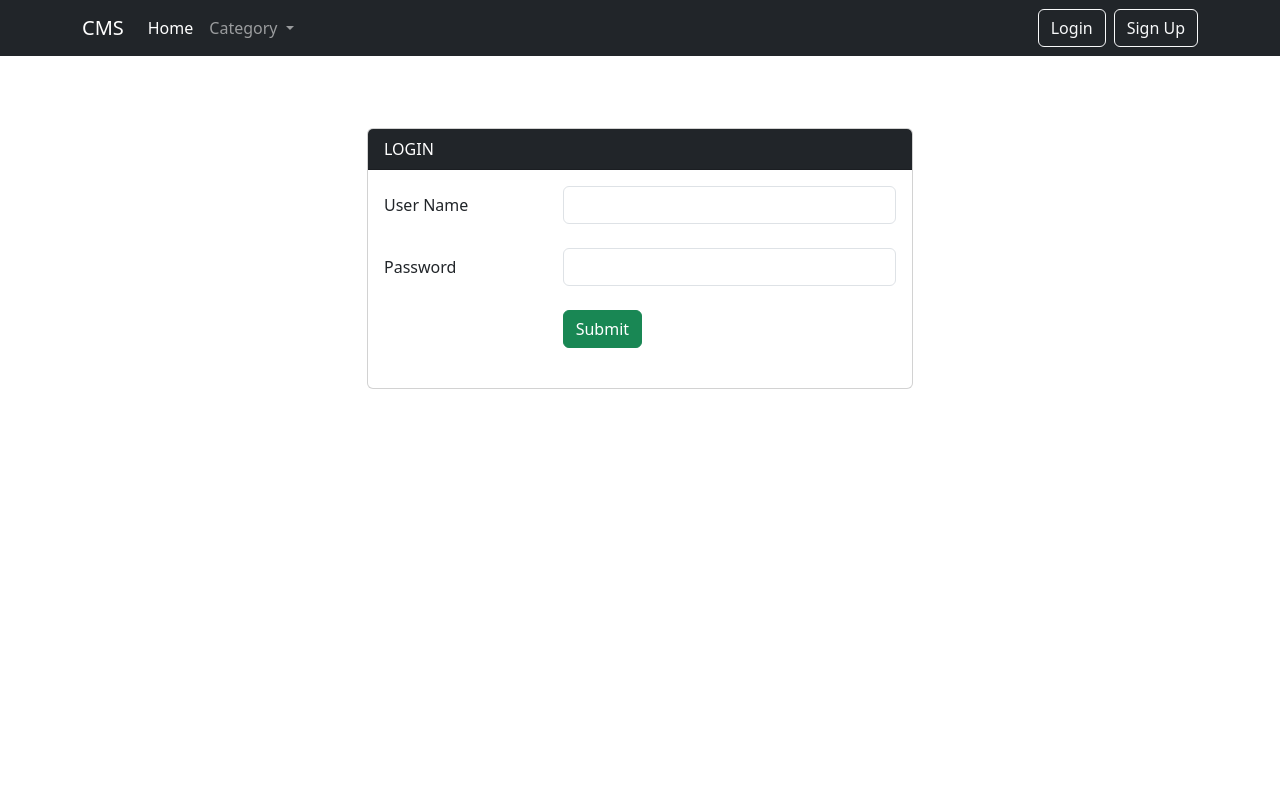
After one commit to BSgotgit/CMS, a PHP site: page /login.php in a window 1280 px wide. The commit adds this page. Run offline with PHP 8.4, Linux system fonts and the light colour scheme; data that the repository does not hold is empty.

Commit message:
login page created ,two new files created , necessary changes and improvements done

```diff
--- a/include/dbconnect.php
+++ b/include/dbconnect.php
@@ -9,3 +9,6 @@ $conn = mysqli_connect($hostname, $username, $password, $database);
 if (mysqli_connect_errno()){
     printf('Failed to connect '.mysqli_connect_error());
 }
+
+//session_start();
+?>
--- a/include/menubar.php
+++ b/include/menubar.php
@@ -13,12 +13,18 @@ include 'include/dbconnect.php';
         <span class="navbar-brand">CMS</span>
         <div class="collapse navbar-collapse" id="navbarSupportedContent">
             <ul class="navbar-nav me-auto mb-2 mb-lg-0">
-                <li class="nav-item">
+
+            <!--li class="nav-item">
                     <a class="nav-link active" aria-current="page" href="index.php">Home</a>
-                </li>
-
+            </li-->
 
                 <?php
+                if(!isset($_GET['username']))
+            {
+                echo'<li class="nav-item">
+                    <a class="nav-link active" aria-current="page" href="index.php">Home</a>
+                </li>';
+
                       $category="Category";
                       $st ="";
                       if (isset($_GET['cate']))
@@ -57,16 +63,36 @@ include 'include/dbconnect.php';
 
                   echo '</ul>
                        </li>';
+            }
                 ?>
-
+            </ul>
                 <!-- Temporary -->
+              <?php
+               if(isset($_GET['username'])){
+                echo '
+            <ul class="navbar-nav me-auto mb-2 mb-lg-0">
                 <li class="nav-item">
-                    <a class="nav-link" aria-current="page" href="newpost.php">New Post</a>
+                    <a class="nav-link me-3" aria-current="page" href="newpost.php?username="" >New Post</a>
                 </li>
+                    <span class="nav-link me-3">|</span>
                 <li class="nav-item">
-                    <a class="nav-link" aria-current="page" href="manageposts.php">Manage Posts</a>
+                    <a class="nav-link me-4" aria-current="page" href="manageposts.php?username="">Manage Posts</a>
                 </li>
             </ul>
+                <div class="d-flex text-white">
+                    <a href="index.php" class="btn btn-outline-light ">Logout</a>
+                </div>
+                ';
+               }
+               else  {
+            echo '
+            <!--/ul-->
+            <div class="d-flex">
+                    <a href="login.php" class="btn btn-outline-light me-2">Login</a>
+                    <a href="signup.php" class="btn btn-outline-light">Sign Up</a>
+            </div>';
+            }
+            ?>
         </div>
     </div>
 </nav>
--- a/index.php
+++ b/index.php
@@ -95,7 +95,7 @@
 
                 <!--    LOGIN FORM  -->
 
-                <form role="form" action="">
+                <!--form role="form" action="">
                     <div class="card">
                         <div class=" card-header">
                             Login Area
@@ -123,7 +123,7 @@
 
                         </div>
                     </div>
-                </form>
+                </form-->
 
 
                 <!--    FEATURED / HIGHLIGHTED POSTS  -->
--- /dev/null
+++ b/login.php
@@ -0,0 +1,60 @@
+<html>
+
+<head>
+    <title>CMS</title>
+    <link rel="stylesheet" href="include/style.css">
+    <script src="include/script.js"></script>
+
+    <!--?php include 'include/external.php'; ?-->
+
+    <!-- TODO add an offline "search icon" -->
+</head>
+
+<body>
+
+    <?php include 'include/menubar.php'; ?>
+    <br>
+
+    <div class="container">
+        <div class="row justify-content-center mt-5">
+
+                <!--    LOGIN FORM  -->
+            <section class="col-lg-6 col-md-8">
+                <form role="form" action="user.php">
+                    <div class="card">
+                        <div class=" card-header bg-dark  text-white">
+                            LOGIN
+                        </div>
+                        <div class="card-body">
+
+                            <div class="row mb-4">
+                                <label for="username" class="col-sm-4 col-form-label" >User Name</label>
+                                <div class="col-sm-8">
+                                    <input type="text" class="form-control" id="username"  name="username">
+                                </div>
+                            </div>
+                            <div class="row mb-4">
+                                <label for="password" class="col-sm-4 col-form-label">Password</label>
+                                <div class="col-sm-8">
+                                    <input type="password" class="form-control" id="password" name="password">
+                                </div>
+                            </div>
+                            <div class="row mb-4  justify-content-end">
+
+                                <div class="col-sm-8 ">
+                                    <input type="submit" id="submit" class="btn btn-success btn-block">
+                                </div>
+                            </div>
+
+                        </div>
+                    </div>
+                </form>
+
+            </section>
+
+        </div>
+
+    </div>
+</body>
+
+</html>
--- a/newpost.php
+++ b/newpost.php
@@ -8,7 +8,11 @@
 
 <body>
 
-    <?php include 'include/menubar.php'; ?>
+    <?php
+
+    //$_GET['username']=$_SESSION['username'];
+
+    include 'include/menubar.php'; ?>
     <br>
 
     <div class="container">
```
Also changed, not shown: search.php (+0 -29 lines), user.php (added, +24 -0 lines), signup.php (added).
